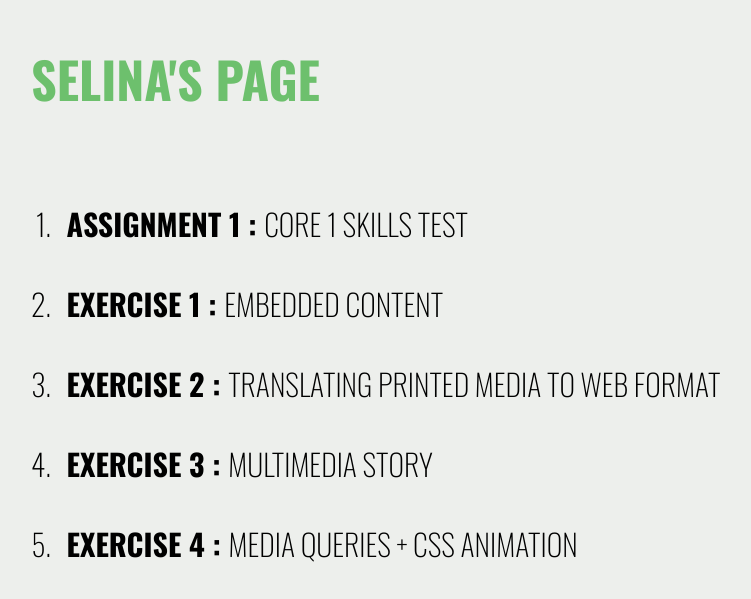
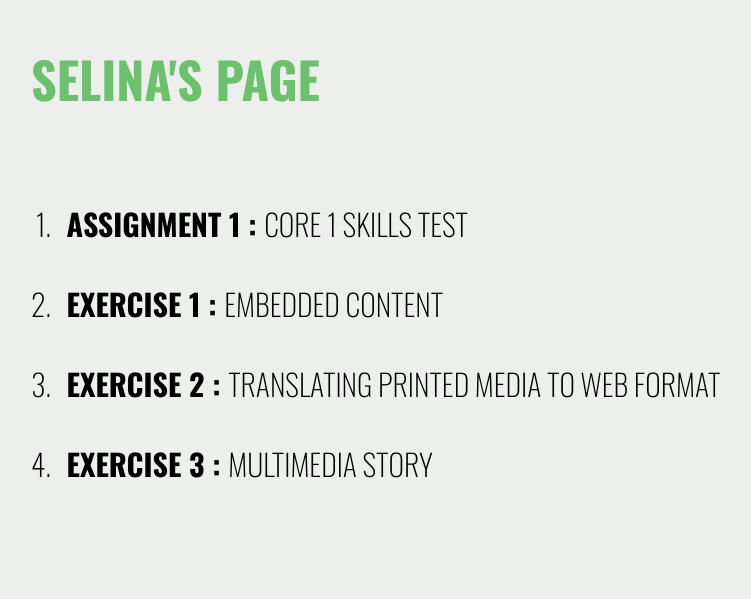
Before and after one commit to selinalz/selinalz.github.io, a plain HTML site: page index.html in a window 1280 px wide. Shown: the part 119-718 px from the top of the page, without its empty margins (97-848 px from the left). Drawn offline with nearby package versions, Linux system fonts and the light colour scheme.

Commit message:
Update index.html

```diff
--- a/index.html
+++ b/index.html
@@ -19,9 +19,6 @@
 
           <li class="list4"> <a class="link" href="https://selinalz.github.io/exercise3/"> <strong> Exercise 3 : </strong> Multimedia Story </a> </li>
 
-          <li class="list5"> <a class="link" href="https://selinalz.github.io/exercise4/"> <strong> Exercise 4 : </strong> Media Queries + CSS Animation </a> </li>
-
-
         </ol>
 
     </body>
```
